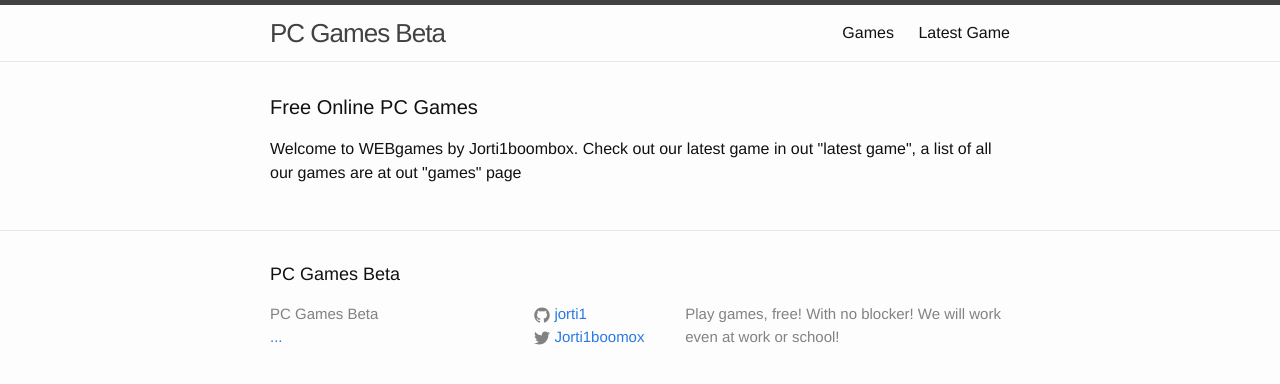
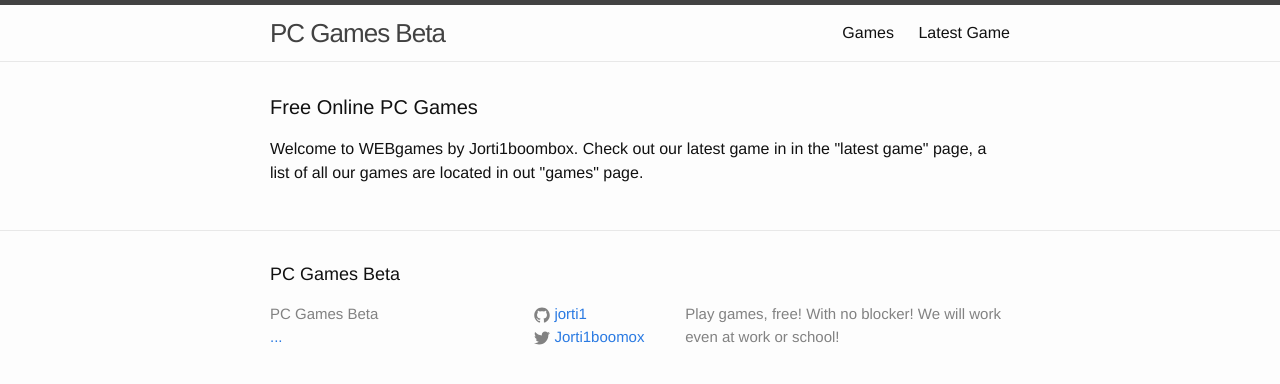
Before and after one commit to jortiz6759/WEBgames, a Jekyll site: the page built from index.html, in a window 1280 px wide. Shown: the top 384 px of the page. Built offline with Jekyll 4.4.1, drawn with Linux system fonts in a browser that asks for light colours.

Commit message:
Update index.html

```diff
--- a/index.html
+++ b/index.html
@@ -5,5 +5,5 @@ layout: default
 <div class="home">
 
   <h1 class="page-heading">Free Online PC Games</h1>
-  <p> Welcome to WEBgames by Jorti1boombox. Check out our latest game in out "latest game", a list of all our games are at out "games" page</p>
+  <p> Welcome to WEBgames by Jorti1boombox. Check out our latest game in in the "latest game" page, a list of all our games are located in out "games" page.
 </div>
```
